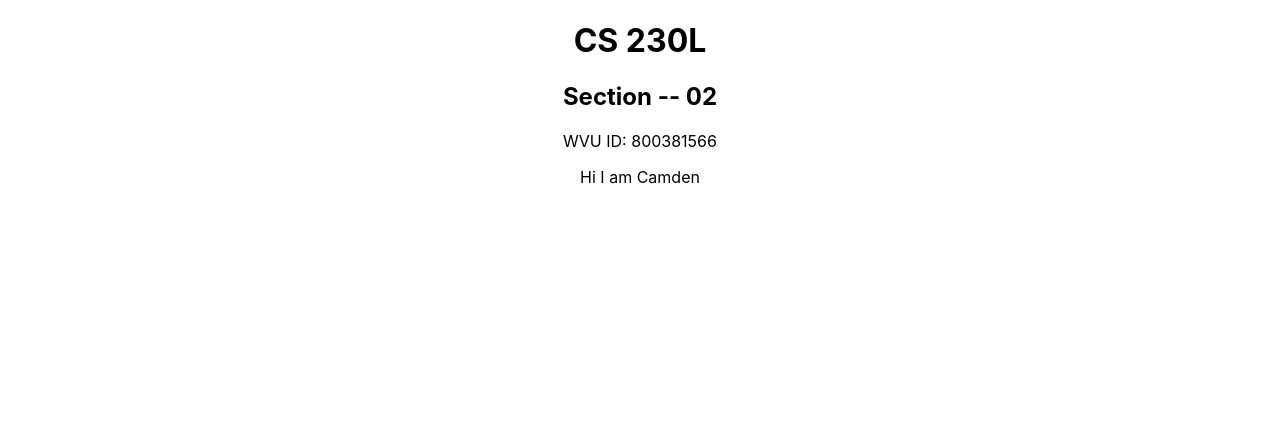
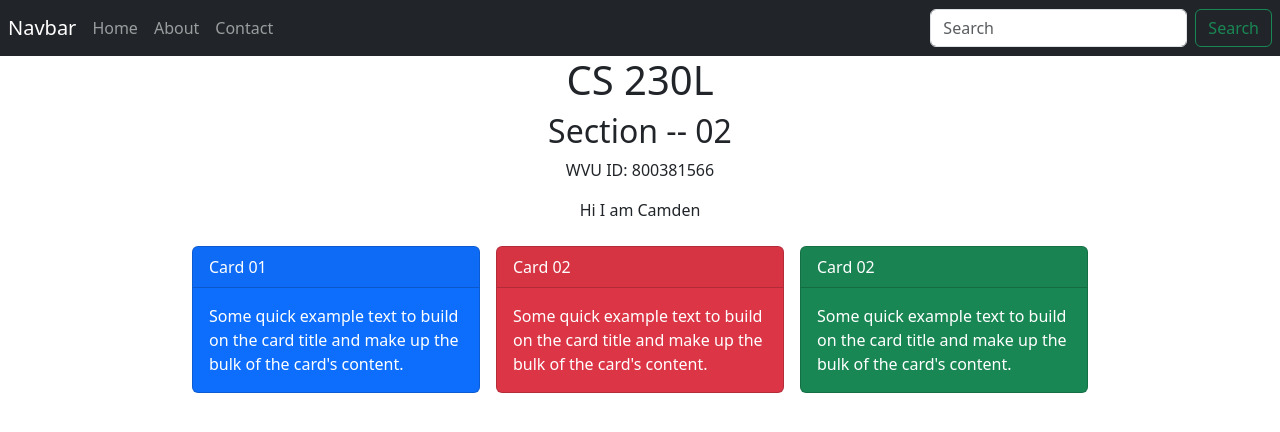
Before and after one commit to camlink7/CS-230L, a React (Create React App) app in the folder amplifyapp/: page / in a window 1280 px wide. Shown: the top 432 px of the page. Built offline with nearby package versions, Linux system fonts and the light colour scheme.

Commit message:
created navbar and card component

```diff
--- a/amplifyapp/src/App.js
+++ b/amplifyapp/src/App.js
@@ -1,14 +1,21 @@
 import logo from './logo.svg';
 import './App.css';
+import Navbar from './components/Navbar';
+import Card from './components/Card';
 
 function App() {
   return (
-    <div className="App">
-      <h1>CS 230L</h1>
-      <h2>Section -- 02</h2>
-      <p>WVU ID: 800381566</p>
-      <p>Hi I am Camden</p>
+    <div>
+      <Navbar/>
+      <div className="App">
+        <h1>CS 230L</h1>
+        <h2>Section -- 02</h2>
+        <p>WVU ID: 800381566</p>
+        <p>Hi I am Camden</p>
+      </div>
+      <Card/>
     </div>
+
   );
 }
 
--- /dev/null
+++ b/amplifyapp/src/components/Card.js
@@ -0,0 +1,25 @@
+export default function Card(){
+    return (
+        <div className="d-flex container w-100 justify-content-center">
+            <div class="card text-white bg-primary m-2" style={{maxWidth: "18rem"}}>
+                <div class="card-header">Card 01</div>
+                <div class="card-body">
+                    <p class="card-text">Some quick example text to build on the card title and make up the bulk of the card's content.</p>
+                </div>
+            </div>
+            <div class="card text-white bg-danger m-2" style={{maxWidth: "18rem"}}>
+                <div class="card-header">Card 02</div>
+                <div class="card-body">
+                    <p class="card-text">Some quick example text to build on the card title and make up the bulk of the card's content.</p>
+                </div>
+            </div>
+            <div class="card text-white bg-success m-2" style={{maxWidth: "18rem"}}>
+                <div class="card-header">Card 02</div>
+                <div class="card-body">
+                    <p class="card-text">Some quick example text to build on the card title and make up the bulk of the card's content.</p>
+                </div>
+            </div>
+        </div>
+
+    );
+}
--- /dev/null
+++ b/amplifyapp/src/components/Navbar.js
@@ -0,0 +1,28 @@
+export default function Navbar(){
+    return (
+        <nav class="navbar navbar-expand-lg navbar-dark bg-dark">
+            <a class="navbar-brand mx-2" href="/">Navbar</a>
+            <button class="navbar-toggler" type="button" data-toggle="collapse" data-target="#navbarNavDropdown" aria-controls="navbarNavDropdown" aria-expanded="false" aria-label="Toggle navigation">
+                <span class="navbar-toggler-icon"></span>
+            </button>
+            <div class="collapse navbar-collapse" id="navbarNavDropdown">
+                <ul class="navbar-nav">
+                    <li class="nav-item active">
+                        <a class="nav-link" href="">Home</a>
+                    </li>
+                    <li class="nav-item">
+                        <a class="nav-link" href="/about">About</a>
+                    </li>
+                    <li class="nav-item">
+                        <a class="nav-link" href="/contact">Contact</a>
+                    </li>
+
+                </ul>
+            </div>
+            <form class="form-inline d-flex">
+                    <input class="form-control mr-3" type="search" placeholder="Search" aria-label="Search"/>
+                    <button class="btn btn-outline-success my-2 my-sm-0 mx-2" type="submit">Search</button>
+            </form>
+        </nav>
+    );
+}
--- a/amplifyapp/src/index.js
+++ b/amplifyapp/src/index.js
@@ -3,6 +3,7 @@ import ReactDOM from 'react-dom/client';
 import './index.css';
 import App from './App';
 import reportWebVitals from './reportWebVitals';
+import "bootstrap/dist/css/bootstrap.css";
 
 const root = ReactDOM.createRoot(document.getElementById('root'));
 root.render(
```
Also changed, not shown: amplifyapp/src/index.css (line endings or trailing spaces).
